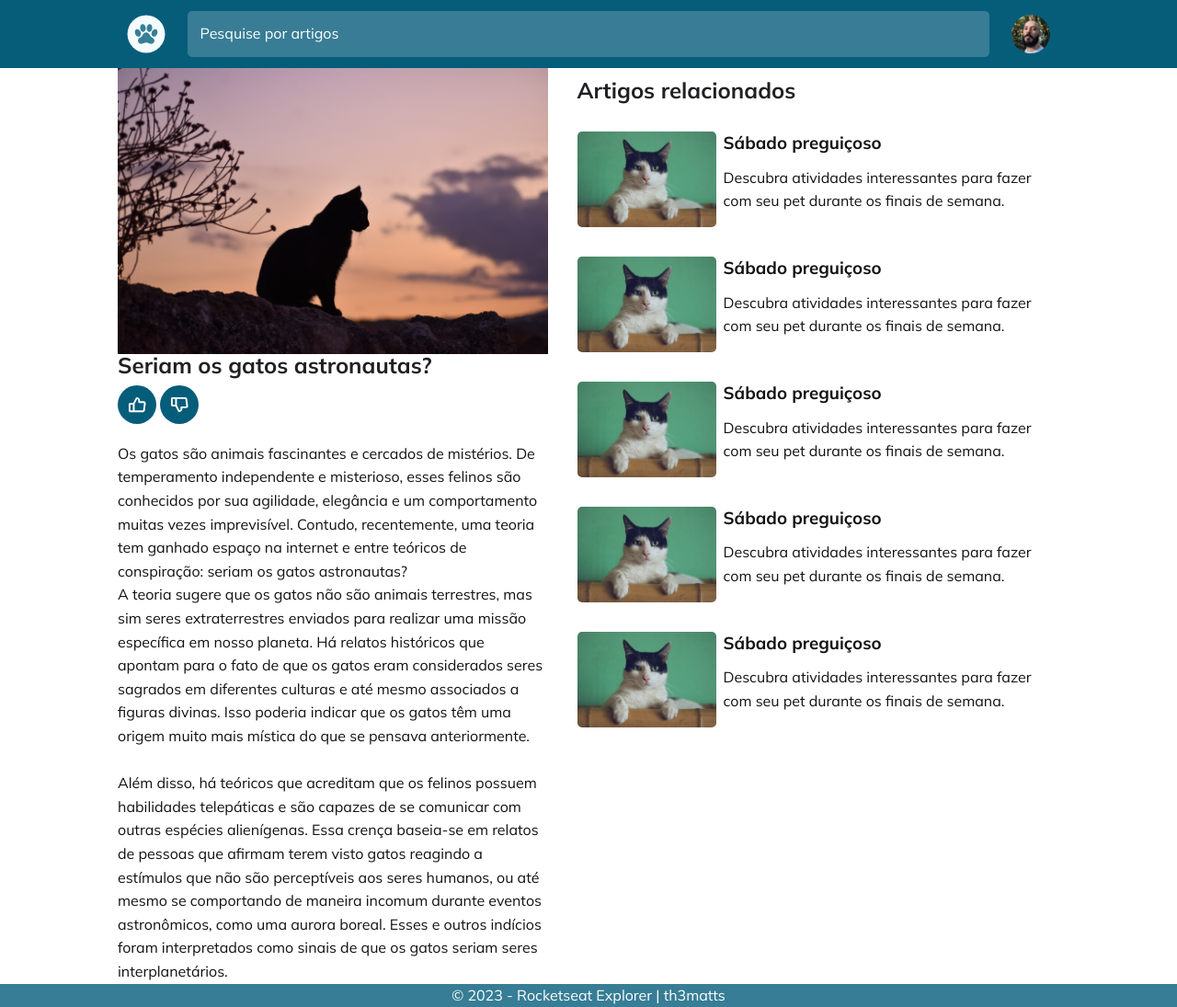
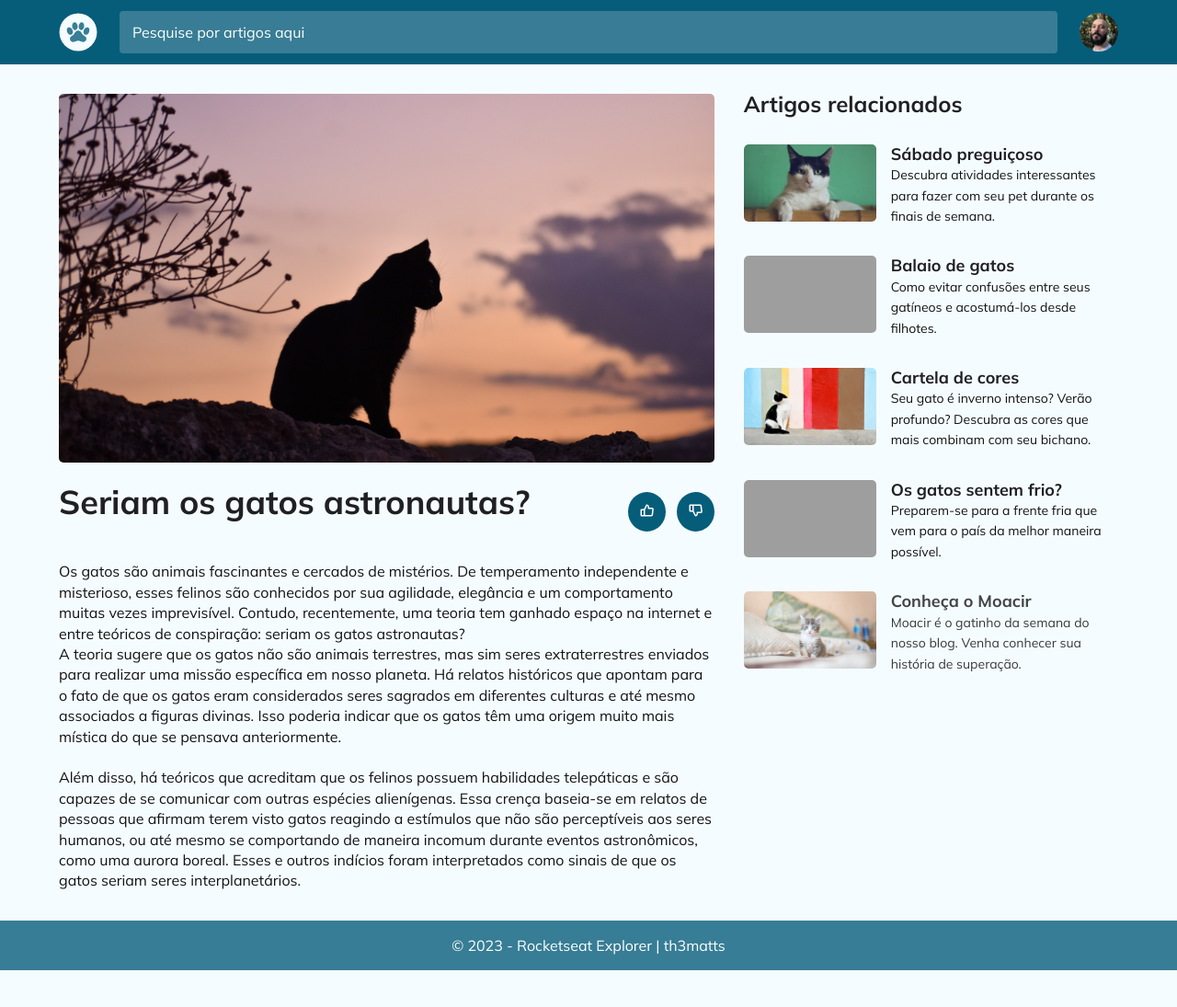
Before and after one commit to Th3Matts/stage3c2, a plain HTML site: page index.html in a window 1280 px wide. Shown: the whole page at 92% size. After the commit the page ends 1055 px from the top, so only its background shows below. Drawn offline with Linux system fonts and the light colour scheme; grey boxes are pictures that could not be loaded.

Commit message:
Stage 3 | Blog dos gatos finalizado

```diff
--- a/index.html
+++ b/index.html
@@ -1,131 +1,160 @@
 <!DOCTYPE html>
-<html lang="pt-BR">
+<html lang="en">
 <head>
   <meta charset="UTF-8">
   <meta name="viewport" content="width=device-width, initial-scale=1.0">
 
-
-  <title>Blog dos gatos</title>
-
-  <link rel="stylesheet" href="style.css">
   <link rel="shortcut icon" href="./assets/favicon.svg">
+  <title>Blog de gatos</title>
 
   <link rel="preconnect" href="https://fonts.googleapis.com">
   <link rel="preconnect" href="https://fonts.gstatic.com" crossorigin>
 
   <link href="https://fonts.googleapis.com/css2?family=Mulish:ital,wght@0,200..1000;1,200..1000&display=swap" rel="stylesheet">
 
+
+  <link rel="stylesheet" href="style.css">
 </head>
 <body>
-  <div class="#app">
+<div id="app">
+
   <header>
-
     <nav class="container">
         <a href="#">
-          <img src="./assets/paw.svg" alt="Botão que leva a homepage">
+          <img src="./assets/paw.svg" alt="Icone da página inicial">
         </a>
 
         <form>
-          <div class="input-wrapper">
-            <label for="search-bar"> Pesquise por artigos </label>
-            <input type="search" id="search-bar" placeholder="Pesquise por artigos">
-          </div>
+          <label for="search-bar"> Pesquise por artigos aqui </label>
+          <input type="search" id="search-bar" placeholder="Pesquise por artigos aqui">
         </form>
 
-        <a href="https://www.instagram.com/themattsmatts/" target="_blank">
-          <img src="./assets/profile.jpeg" alt="Foto de perfil do usuário">
+        <a href="#">
+          <img src="./assets/profile.jpeg" alt="Foto do perfil de usuário">
         </a>
     </nav>
   </header>
-   <main>
 
-    <div class="article-wrapper">
-      <img src="./assets/cat1.jpeg" alt="">
+  <main class="container">
+    <div class="main-article">
 
+      <article>
+        <figure>
+          <img src="./assets/cat1.jpeg" alt="Imagem do artigo em relação">
+        </figure>
           <div class="title-wrapper">
-        <h2> Seriam os gatos astronautas? </h2>
-
+            <h2>Seriam os gatos astronautas?</h2>
             <div class="button-wrapper">
-          <button><img src="./assets/positive.svg" alt="Botão de nota positiva no artigo"></button>
-          <button><img src="./assets/negative.svg" alt="Botão de nota negativa no artigo"></button>
+              <button><img src="./assets/positive.svg" alt="Botão de votar positivamente no artigo"></button>
+              <button><img src="./assets/negative.svg" alt="Botão de votar negativamente no artigo"></button>
             </div>
-
-        <figcaption>
+        </div>
+        <section>
           <p>
             Os gatos são animais fascinantes e cercados de mistérios.
-            De temperamento independente e misterioso, esses felinos são
-            conhecidos por sua agilidade, elegância e um comportamento
-            muitas vezes imprevisível.
-            Contudo, recentemente, uma teoria tem ganhado espaço na
-            internet e entre teóricos de conspiração: seriam os gatos
-            astronautas?<br>
-            A teoria sugere que os gatos não são animais terrestres,
-            mas sim seres extraterrestres enviados para realizar uma
-            missão específica em nosso planeta. Há relatos históricos
-            que apontam para o fato de que os gatos eram considerados
-            seres sagrados em diferentes culturas e até mesmo associados
-            a figuras divinas. Isso poderia indicar que os gatos têm uma
-            origem muito mais mística do que se pensava anteriormente.<br>
+            De temperamento independente e misterioso, esses felinos
+            são conhecidos por sua agilidade, elegância e um
+            comportamento muitas vezes imprevisível. Contudo,
+            recentemente, uma teoria tem ganhado espaço na internet e
+            entre teóricos de conspiração: seriam os gatos astronautas?<br>
+            A teoria sugere que os gatos não são animais terrestres, mas sim
+             seres extraterrestres enviados para realizar uma missão
+             específica em nosso planeta. Há relatos históricos que apontam
+             para o fato de que os gatos eram considerados seres sagrados em
+             diferentes culturas e até mesmo associados a figuras divinas.
+             Isso poderia indicar que os gatos têm uma origem muito mais
+             mística do que se pensava anteriormente.<br>
              <br>
             Além disso, há teóricos que acreditam que os felinos possuem
             habilidades telepáticas e são capazes de se comunicar com outras
             espécies alienígenas. Essa crença baseia-se em relatos de pessoas
             que afirmam terem visto gatos reagindo a estímulos que não são
             perceptíveis aos seres humanos, ou até mesmo se comportando de
-            maneira incomum durante eventos astronômicos, como uma aurora boreal.
-            Esses e outros indícios foram interpretados como sinais de que os
-            gatos seriam seres interplanetários.
+            maneira incomum durante eventos astronômicos, como uma aurora
+            boreal. Esses e outros indícios foram interpretados como sinais
+            de que os gatos seriam seres interplanetários.
+          </p>
+        </section>
+      </article>
+
+    </div>
+    <aside>
+      <h2>Artigos relacionados</h2>
+      <div class="related-article">
+
+          <figure class="item">
+            <img src="./assets/cat2.jpeg" alt="Imagem do artigo relacionado">
+            <figcaption class="details">
+              <div class="title-wrapper">
+                <h3> Sábado preguiçoso </h3>
+              </div>
+              <p>
+                Descubra atividades interessantes para fazer com seu pet durante os finais de semana.
               </p>
             </figcaption>
+          </figure>
+
+
+          <figure class="item" style="--delayCard: 1s">
+            <img src="./assets/cat3.jpeg" alt="Imagem do artigo relacionado">
+            <figcaption class="details">
+              <div class="title-wrapper">
+                <h3> Balaio de gatos </h3>
               </div>
+              <p>
+                Como evitar confusões entre seus gatíneos e acostumá-los desde filhotes.
+              </p>
+            </figcaption>
+          </figure>
 
+          <figure class="item" style="--delayCard: 1.5s">
+            <img src="./assets/cat4.jpeg" alt="Imagem do artigo relacionado">
+            <figcaption class="details">
+              <div class="title-wrapper">
+                <h3> Cartela de cores </h3>
               </div>
+              <p>
+                Seu gato é inverno intenso? Verão profundo? Descubra as cores que mais combinam com seu bichano.
+              </p>
+            </figcaption>
+          </figure>
 
-    <aside>
-      <h2>Artigos relacionados</h2>
-      <div class="related-wrapper">
-          <img src="./assets/cat2.jpeg" alt="">
-          <section>
-            <h3>Sábado preguiçoso</h3>
-            <p>Descubra atividades interessantes para fazer com seu pet durante os finais de semana.</p>
-          </section>
+          <figure class="item" style="--delayCard: 2s">
+            <img src="./assets/cat5.jpeg" alt="Imagem do artigo relacionado">
+            <figcaption class="details">
+              <div class="title-wrapper">
+                <h3> Os gatos sentem frio? </h3>
               </div>
-        <div class="related-wrapper">
-          <img src="./assets/cat2.jpeg" alt="">
-          <section>
-            <h3>Sábado preguiçoso</h3>
-            <p>Descubra atividades interessantes para fazer com seu pet durante os finais de semana.</p>
-          </section>
+              <p>
+                Preparem-se para a frente fria que vem para o país da melhor maneira possível.
+              </p>
+            </figcaption>
+          </figure>
+
+          <figure class="item" style="--delayCard: 2.5s">
+            <img src="./assets/cat6.jpeg" alt="Imagem do artigo relacionado">
+            <figcaption class="details">
+              <div class="title-wrapper">
+                <h3> Conheça o Moacir </h3>
               </div>
-        <div class="related-wrapper">
-          <img src="./assets/cat2.jpeg" alt="">
-          <section>
-            <h3>Sábado preguiçoso</h3>
-            <p>Descubra atividades interessantes para fazer com seu pet durante os finais de semana.</p>
-          </section>
-        </div>
-        <div class="related-wrapper">
-          <img src="./assets/cat2.jpeg" alt="">
-          <section>
-            <h3>Sábado preguiçoso</h3>
-            <p>Descubra atividades interessantes para fazer com seu pet durante os finais de semana.</p>
-          </section>
-        </div>
-        <div class="related-wrapper">
-          <img src="./assets/cat2.jpeg" alt="">
-          <section>
-            <h3>Sábado preguiçoso</h3>
-            <p>Descubra atividades interessantes para fazer com seu pet durante os finais de semana.</p>
-          </section>
+              <p>
+                Moacir é o gatinho da semana do nosso blog. Venha conhecer sua história de superação.
+              </p>
+            </figcaption>
+          </figure>
+
       </div>
     </aside>
   </main>
 
   <footer>
+      <div class="container">
         <p>
           © 2023 - Rocketseat Explorer | <a href="https://github.com/Th3Matts" target="_blank">th3matts</a>
         </p>
+      </div>
   </footer>
+
 </div>
 </body>
 </html>
--- a/style.css
+++ b/style.css
@@ -1,9 +1,20 @@
+/*
+
+1. Padrões da página
+2. Fontes
+3. Grid
+4. Conteúdo da página
+5. Media queries
+6. Animações
+
+*/
+
+
+/* 1. Padrões */
 *{
   box-sizing: border-box;
   margin: 0;
   padding: 0;
-
-  text-decoration: none;
 }
 
 :root{
@@ -16,18 +27,49 @@
   --color-text-p: #121214;
 }
 
+html{
+  background: var(--color-white-10);
+}
+
+/* 2. Fontes */
 body,
 a,
 input,
 input::placeholder{
   color: var(--color-white);
   font-family: Mulish;
-  font-size: 16px;
+  font-size: 1rem;
   font-style: normal;
   font-weight: 400;
-  line-height: 160%;
+  line-height: 140%;
 }
 
+.container a{
+  text-decoration: none;
+}
+
+main .title-wrapper,
+aside h2{
+  color: var(--color-text-h);
+
+  font-size: 1.5rem;
+}
+
+aside .title-wrapper h3{
+  color: var(--color-text-h);
+
+  font-size: 1.125rem;
+}
+
+main p{
+  color: var(--color-text-p);
+}
+
+.related-article p{
+  font-size: 0.875rem;
+}
+
+/* 3. Grid da página */
 #app{
   height: 100dvh;
 
@@ -35,141 +77,177 @@ input::placeholder{
   grid-template-rows: max-content 1fr max-content;
 }
 
-header,
-footer,
-nav.container a{
-  display: flex;
-  justify-content: center;
+/* 4. Conteúdo da página */
+.container{
+  width: min(90rem, 90%);
+  margin: 0 auto;
 }
 
 header{
   background: var(--color-dark-green);
 
-  padding: 12px;
+  padding: 12px 0;
 }
 
-.container{
-  width: max(90%, 700px);
-
+header .container,
+footer .container{
   display: flex;
+  justify-content: center;
   align-items: center;
-
-  gap: 1.50rem;
+  gap: 1.5rem;
 }
 
-form{
-  flex: 1;
-}
-
-.input-wrapper input{
-  background: var(--color-opacity);
-
-  width: 100%;
-
-  border: none;
-  border-radius: 5px;
-
-  overflow: auto;
-
-  padding: 12px 16px 12px 14px;
-}
-
-.input-wrapper label{
-  width: 1px;
-  height: 1px;
-
-  overflow: hidden;
-  position: absolute;
-}
-
-nav img{
+header .container img{
   border-radius: 50%;
 
   width: 42px;
   height: 42px;
 }
 
-.article-wrapper{
-  width: 70%;
+header .container a img{
+  display: flex;
+
+  align-items: center;
 }
 
-.article-wrapper img{
+header .container form{
+  flex: 1;
+}
+
+header .container input{
+  background: var(--color-opacity);
+
+  border: none;
+  border-radius: 4px;
+
   width: 100%;
 
-  display: block;
+  padding: 12px 16px 12px 14px;
+}
+
+header .container label{
+  width: 1px;
+  height: 1px;
+
+  position: absolute;
+  overflow: hidden;
+
+}
+
+main{
+  width: 100%;
+
+  display: flex;
+  flex-direction: column;
+  gap: 2rem;
+
+  padding: 2rem 0;
 }
 
 .title-wrapper{
   display: flex;
   flex-direction: column;
+
   gap: 8px;
+
+  margin: 2rem 0;
 }
 
-.related-wrapper{
-  margin-top: 2rem;
-}
-
-main{
-  display: flex;
-  gap: 2rem;
-
-  margin-top: 2rem;
-}
-
-main h2, aside{
-  color: var(--color-text-h);
-}
-
-main button{
+.title-wrapper button{
   background: var(--color-dark-green);
 
   border-radius: 50%;
   border: none;
-  width: 42px;
-  height: 42px;
 
-  padding: 10px;
+  padding: 12px;
 }
 
-main p, aside{
-  color: var(--color-text-p);
-
-  font-size: 1rem;
-  line-height: 160%;
-
-  margin-top: 12px;
+.button-wrapper{
+  display: flex;
+  gap: 12px;
 }
 
-.related-wrapper{
-  display: flex;
+.main-article figure img{
+  border-radius: 5px;
 
-  gap: 8px;
+  width: 100%;
+  object-fit: cover;
+  aspect-ratio: 16/9;
+
+  display: block;
 }
 
-.related-wrapper img{
+.item img:hover{
+  filter: hue-rotate(7deg) contrast(102%) saturate(200%);
+}
+
+aside{
+  margin-bottom: 2rem;
+}
+
+.item{
+  display: flex;
+  gap: 1rem;
+  margin-top: 2rem;
+
+  overflow: hidden;
+
+  border-radius: 5px;
+}
+
+.item img{
   border-radius: 5px;
 
-  width: 151px;
-  height: fit-content;
+  width: 9rem;
+  height: 84px;
+  aspect-ratio: 16/9;
+  object-fit: cover;
+
+  overflow: hidden;
+
+  transition: .4s linear;
+}
+
+.item img:hover{
+  filter: hue-rotate(7deg) contrast(102%) saturate(200%);
+}
+
+.details{
+  width: 60%;
+  height: min-content;
+
+  position: relative;
+  z-index: 1;
+}
+
+.related-article .title-wrapper{
+  margin: 0;
 }
 
 footer{
   background: var(--color-light-green);
 }
 
+footer .container{
+  padding: 1rem;
+}
+
+/* 5. Media queries */
+
 @media (min-width: 1024px) {
-  .container{
-    width: max(80%, 800px);
+  #app{
+    height: 100vh;
+
+    grid-template-areas:
+    'header header header'
+    'main main main'
+    'footer footer footer'
+    ;
   }
 
-  #app{
-    display: grid;
-    grid-template-rows: max-content 1fr max-content;
-    grid-template-areas:
-    'header header header'
-    'main main aside'
-    'footer footer footer'
-    ;
+  .container{
+    width: min(90rem, 90%);
+    margin: 0 auto;
   }
 
   header{
@@ -177,20 +255,38 @@ footer{
   }
 
   main{
-    width: max(80%, 800px);
-    /* border: solid 5px #ffcaff; */
-    margin:  auto;
     grid-area: main;
+
+    flex-direction: row;
+  }
+
+  .title-wrapper{
+    flex-direction: row;
+    justify-content: space-between;
+  }
+
+  .main-article{
+    width: 70%;
   }
 
   aside{
-    /* border: solid 5px #ffcaca; */
-    grid-area: aside;
-
-    height: 1fr;
+    width: 40%;
   }
 
   footer{
     grid-area: footer;
   }
 }
+
+/* 6. Animações */
+
+.item{
+  --delayCard: .4s;
+  animation: appear 3s var(--delayCard) backwards linear;
+}
+
+@keyframes appear {
+  0%{
+    opacity: 0;
+  }
+}
```
Lines whose indentation alone changed are shown as unchanged.
